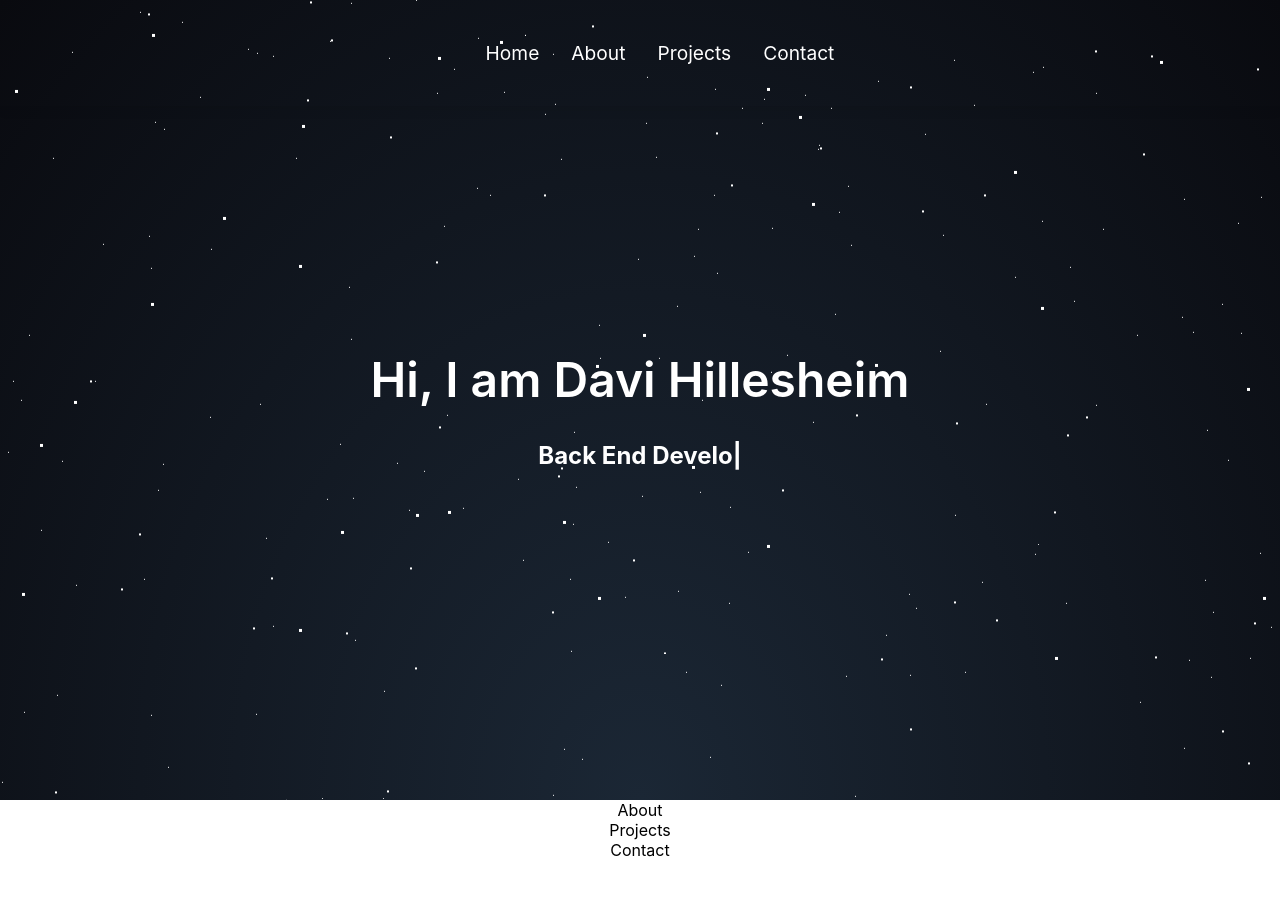
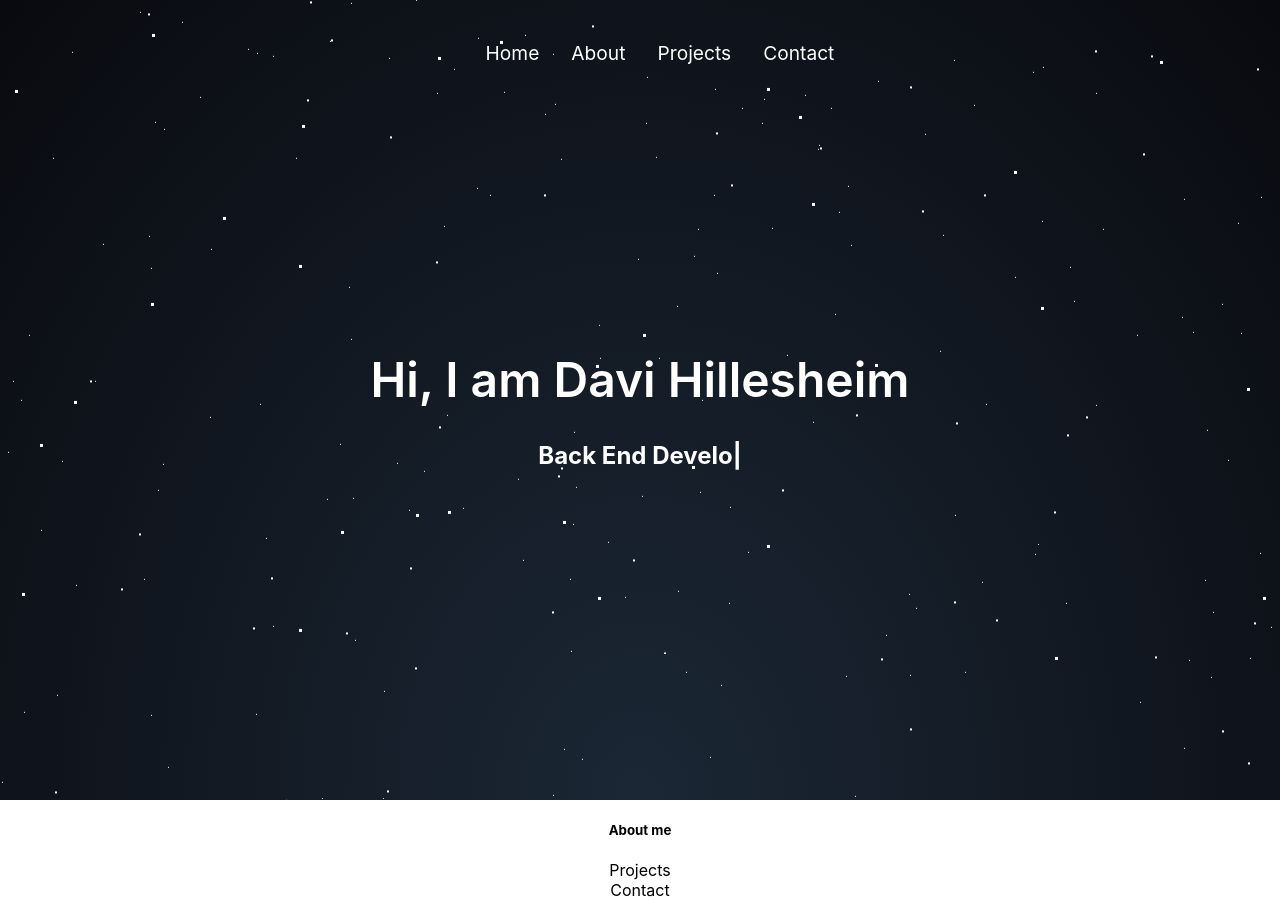
Before and after one commit to davihillesheim/portfolio, a React (Create React App) app: page / in a window 1280 px wide. Before the commit the page ends 860 px from the top, so only its background shows below. Built offline with nearby package versions, Linux system fonts and the light colour scheme.

Commit message:
minor changes in navbar and about

```diff
--- a/src/components/About/About.tsx
+++ b/src/components/About/About.tsx
@@ -2,7 +2,11 @@ import React from 'react';
 
 const About = () => {
   return (
-    <div>About</div>
+    <div className="about">
+      <div className="container">
+        <h5>About me</h5>
+      </div>
+    </div>
   );
 }
 
--- a/src/components/Navbar/Navbar.css
+++ b/src/components/Navbar/Navbar.css
@@ -3,8 +3,7 @@ nav {
   background-color: transparent;
   padding-top: 1.563rem;
   padding-bottom: 1.563rem;
-  box-shadow: 0px 6px 9px 0px rgba(0, 0, 0, 0.06);
-  position: fixed;
+  position: absolute;
   top: 0;
   width: 100%;
 }
```
